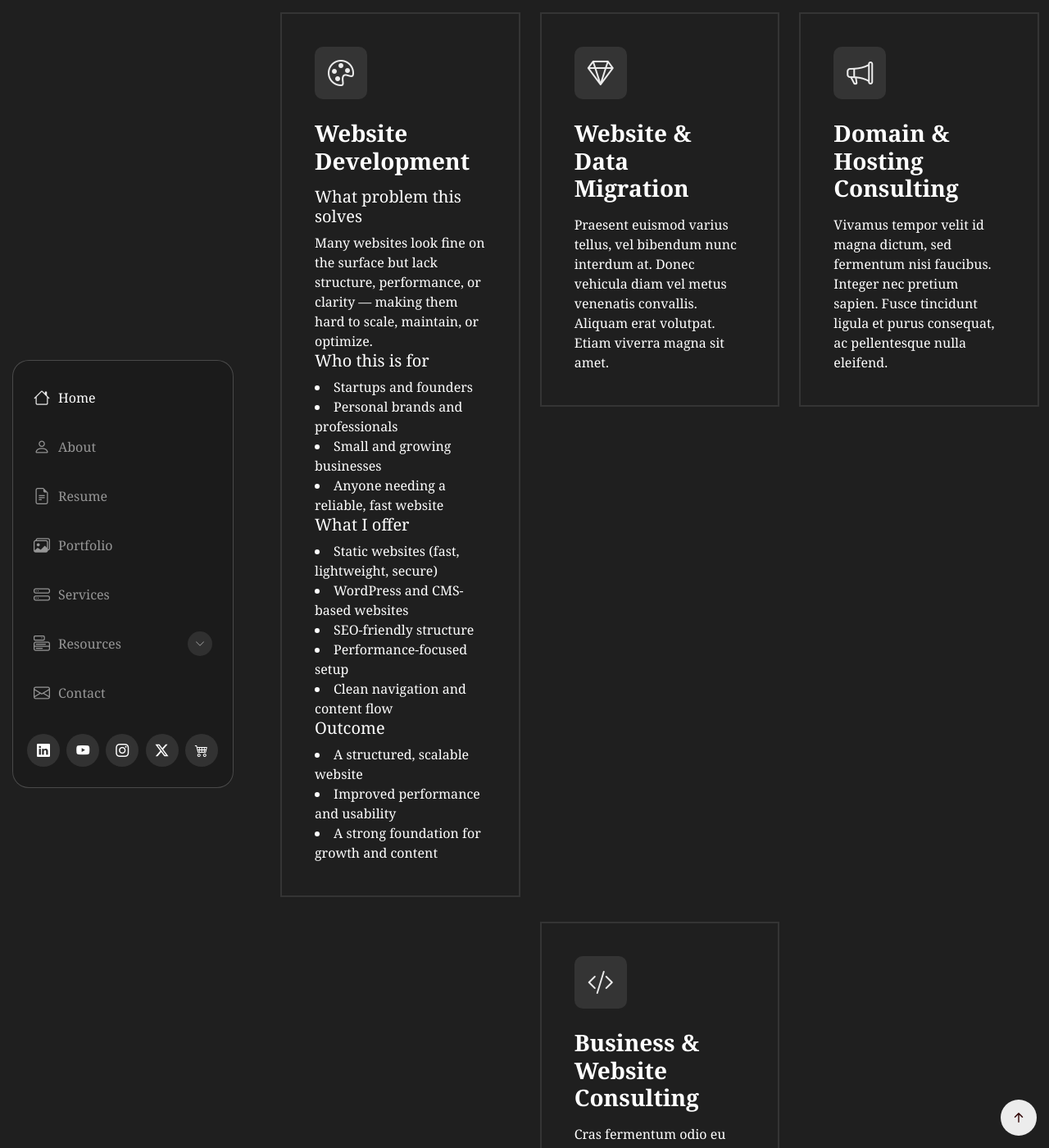
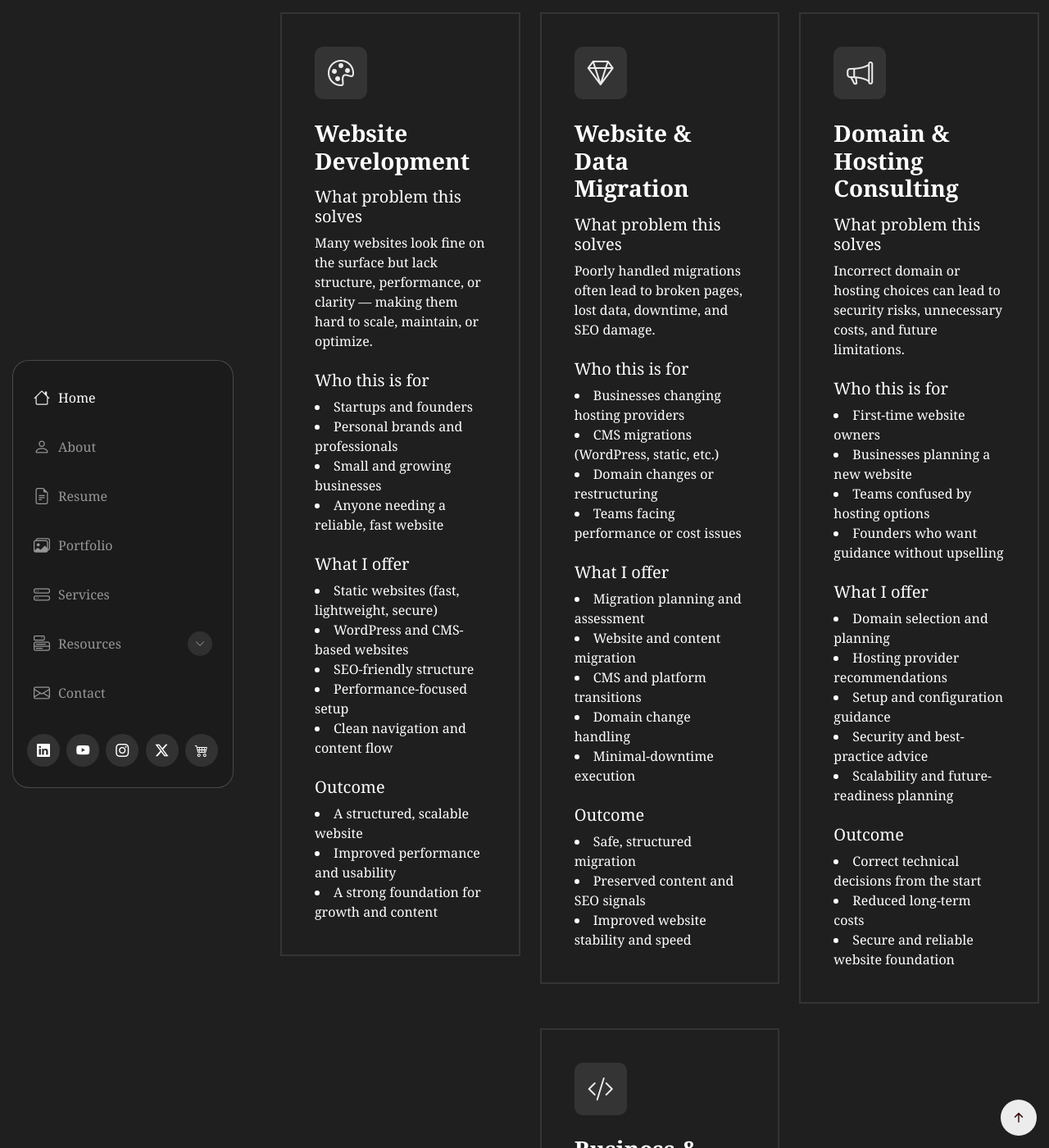
Before and after one commit to iamreemaroy/Reema-Roy, a Jekyll site: the page services.html, which Jekyll copies as it is, in a window 1280 px wide and 1400 px high, scrolled down 257 px. Shown: the whole window at 82% size. Built offline with Jekyll 4.4.1, drawn with Linux system fonts in a browser that asks for light colours; some of the changed text lies outside the part shown.

Commit message:
Update services.html

```diff
--- a/services.html
+++ b/services.html
@@ -110,12 +110,14 @@
               </h5>
               <p>Many websites look fine on the surface but lack structure, performance, or
 clarity — making them hard to scale, maintain, or optimize.</p>
+              <br>
               <h5>Who this is for</h5>
               <li>Startups and founders</li>
               <li>Personal brands and professionals</li>
               <li>Small and growing businesses</li>
               <li>Anyone needing a reliable, fast website</li>
 
+              <br>
               <h5>What I offer</h5>
               <li>Static websites (fast, lightweight, secure)</li>
               <li>WordPress and CMS-based websites</li>
@@ -123,6 +125,7 @@ clarity — making them hard to scale, maintain, or optimize.</p>
               <li>Performance-focused setup</li>
               <li>Clean navigation and content flow</li>
 
+              <br>
               <h5>Outcome</h5>
               <li>A structured, scalable website</li>
               <li>Improved performance and usability</li>
@@ -139,9 +142,32 @@ clarity — making them hard to scale, maintain, or optimize.</p>
                   Website & <span>Data Migration</span>
                 </a>
               </h3>
+              <h5>
+                What problem this solves
+              </h5>
               <p>
-                Praesent euismod varius tellus, vel bibendum nunc interdum at. Donec vehicula diam vel metus venenatis convallis. Aliquam erat volutpat. Etiam viverra magna sit amet.
+                Poorly handled migrations often lead to broken pages, lost data, downtime, and SEO damage.
               </p>
+              <br>
+              <h5>Who this is for</h5>
+                <li>Businesses changing hosting providers</li>
+                <li>CMS migrations (WordPress, static, etc.)</li>
+                <li>Domain changes or restructuring</li>
+                <li>Teams facing performance or cost issues</li>
+
+              <br>
+              <h5>What I offer</h5>
+                <li>Migration planning and assessment</li>
+                <li>Website and content migration</li>
+                <li>CMS and platform transitions</li>
+                <li>Domain change handling</li>
+                <li>Minimal-downtime execution</li>
+
+              <br>
+              <h5>Outcome</h5>
+              <li>Safe, structured migration</li>
+              <li>Preserved content and SEO signals</li>
+              <li>Improved website stability and speed</li>
             </div>
           </div>
           <div class="col-lg-4 col-md-6" data-aos="fade-up" data-aos-delay="300">
@@ -154,9 +180,32 @@ clarity — making them hard to scale, maintain, or optimize.</p>
                   Domain & <span>Hosting Consulting</span>
                 </a>
               </h3>
+              <h5>
+                What problem this solves
+              </h5>
               <p>
-                Vivamus tempor velit id magna dictum, sed fermentum nisi faucibus. Integer nec pretium sapien. Fusce tincidunt ligula et purus consequat, ac pellentesque nulla eleifend.
+                Incorrect domain or hosting choices can lead to security risks, unnecessary costs, and future limitations.
               </p>
+              <br>
+              <h5>Who this is for</h5>
+                <li>First-time website owners</li>
+                <li>Businesses planning a new website</li>
+                <li>Teams confused by hosting options</li>
+                <li>Founders who want guidance without upselling</li>
+
+              <br>
+              <h5>What I offer</h5>
+                <li>Domain selection and planning</li>
+                <li>Hosting provider recommendations</li>
+                <li>Setup and configuration guidance</li>
+                <li>Security and best-practice advice</li>
+                <li>Scalability and future-readiness planning</li>
+
+              <br>
+              <h5>Outcome</h5>
+              <li>Correct technical decisions from the start</li>
+              <li>Reduced long-term costs</li>
+              <li>Secure and reliable website foundation</li>
             </div>
           </div>
           <div class="col-lg-4 col-md-6" data-aos="fade-up" data-aos-delay="100">
@@ -169,9 +218,31 @@ clarity — making them hard to scale, maintain, or optimize.</p>
                   Business & <span>Website Consulting</span>
                 </a>
               </h3>
+               <h5>
+                What problem this solves
+              </h5>
               <p>
-                Cras fermentum odio eu feugiat malesuada. Vestibulum ante ipsum primis in faucibus orci luctus et accumsan cursus. Morbi placerat nulla vel nunc viverra accumsan.
+                Many businesses know something isn’t working — but don’t know what to fix, prioritize, or invest in.
               </p>
+              <br>
+              <h5>Who this is for</h5>
+                <li>Businesses unsure why their website underperforms</li>
+                <li>Founders planning improvements or rebuilds</li>
+                <li>Teams needing technical clarity for decisions</li>
+
+              <br>
+              <h5>What I offer</h5>
+                <li>Website audits and assessments</li>
+                <li>Technical and structural recommendations</li>
+                <li>Improvement roadmaps</li>
+                <li>Business-aligned technical guidance</li>
+                <li>Ongoing advisory support</li>
+
+              <br>
+              <h5>Outcome</h5>
+              <li>Clear direction and next steps</li>
+              <li>Smarter, confident decisions</li>
+              <li>Improved website effectiveness</li>
             </div>
           </div>
         </div>
```
